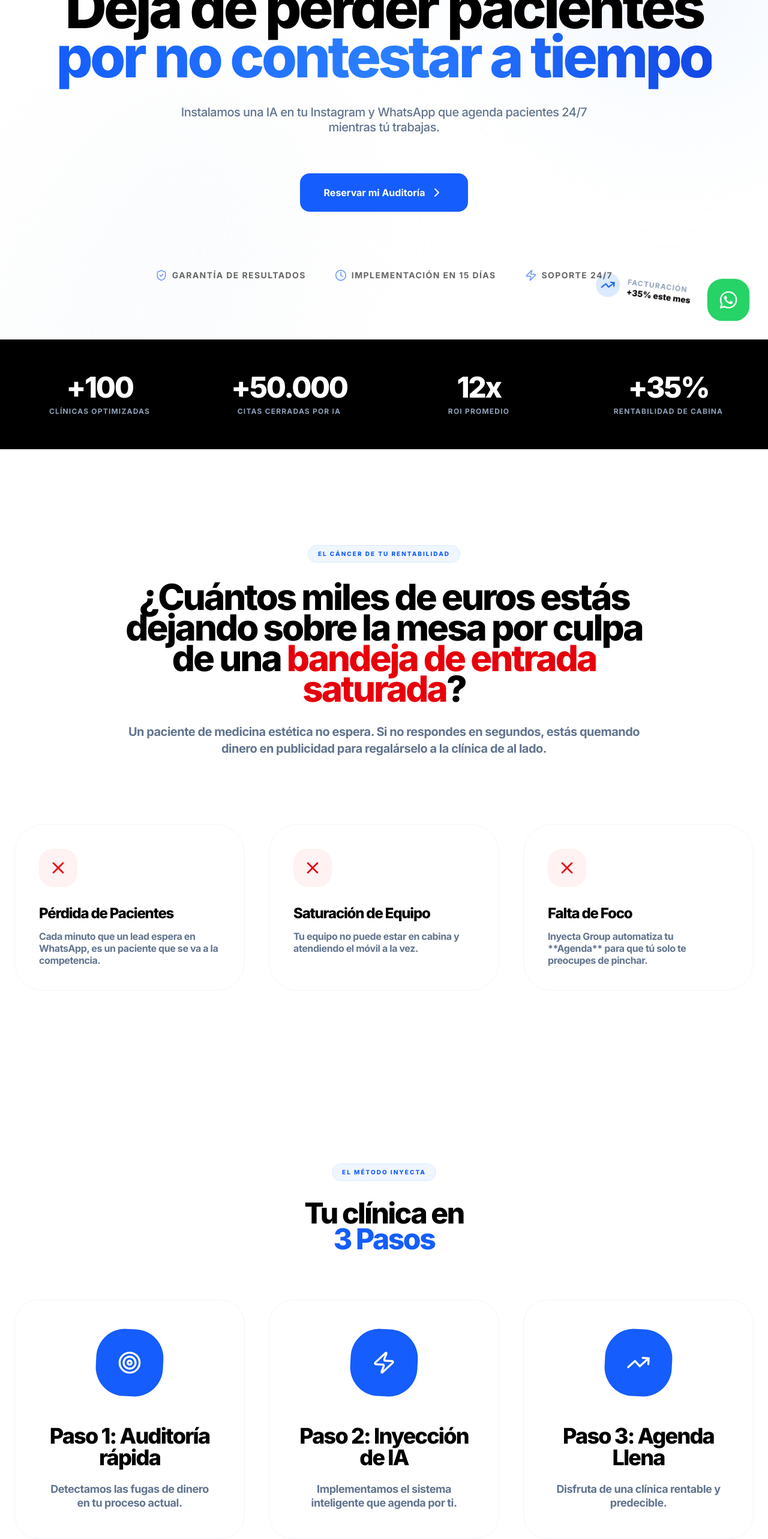
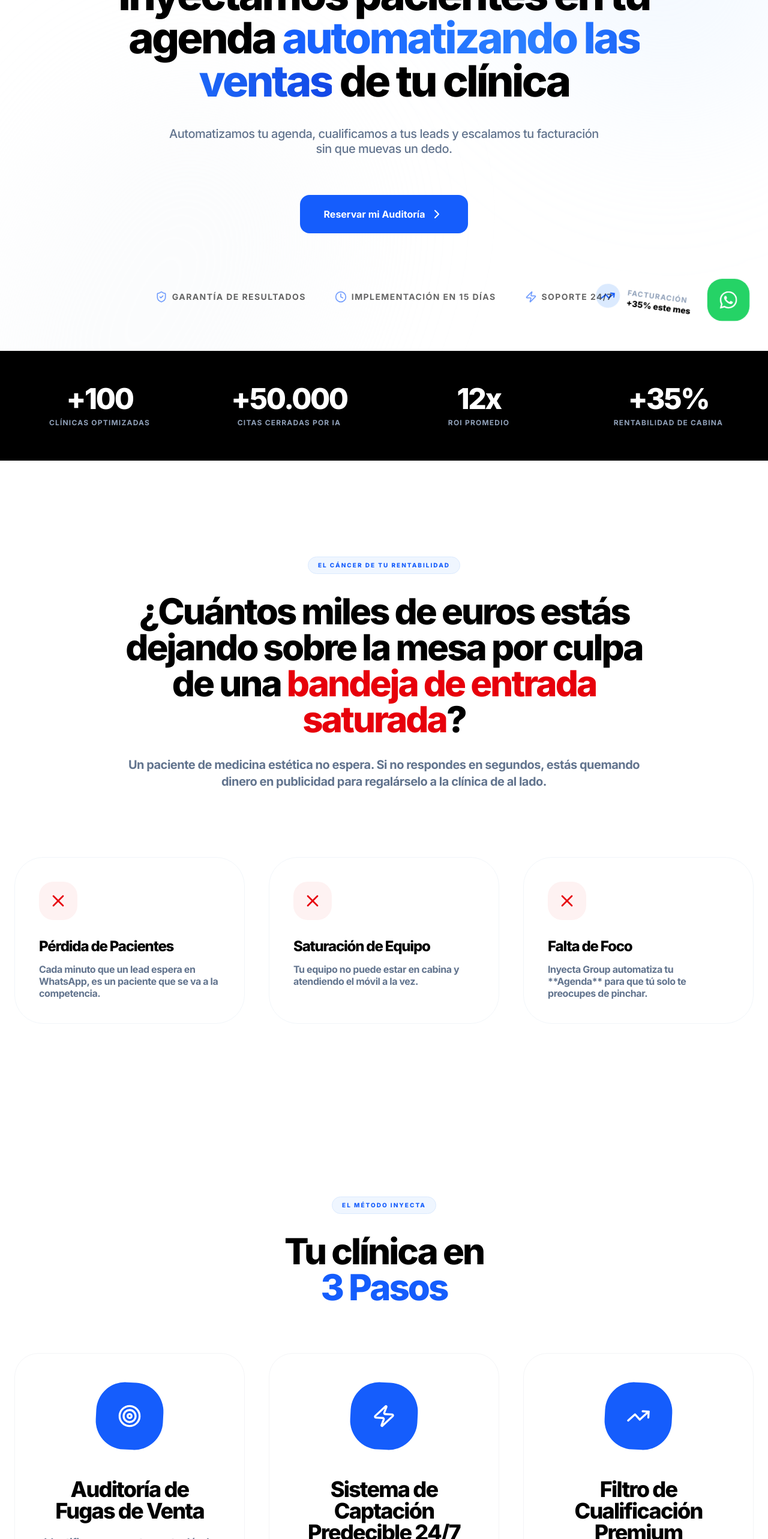
Before and after one commit to INYECTA/Inyecta-Group, a React (Vite) app: page / in a window 1280 px wide. Shown: the part 234-2800 px from the top of the page at 60% size. Built offline with nearby package versions, Linux system fonts and the light colour scheme.

Commit message:
feat: Refactor hero section text and styling
Updates the main headline and description in the hero section to better reflect the application's value proposition. Adjusts font sizes and max widths for improved responsiveness across devices.

```diff
--- a/src/pages/Home.tsx
+++ b/src/pages/Home.tsx
@@ -123,9 +123,9 @@ const Hero = () => {
           initial={{ opacity: 0, y: 40 }}
           animate={{ opacity: 1, y: 0 }}
           transition={{ duration: 0.8, ease: [0.23, 1, 0.32, 1] }}
-          className="text-4xl sm:text-5xl md:text-7xl lg:text-8xl font-extrabold text-black mb-6 md:mb-10 leading-[1.1] md:leading-[0.85] max-w-6xl tracking-tighter"
+          className="text-3xl sm:text-5xl md:text-6xl lg:text-7xl font-extrabold text-black mb-6 md:mb-10 leading-[1.1] md:leading-[1] max-w-5xl tracking-tighter"
         >
-          Deja de perder pacientes <span className="potion-text-gradient">por no contestar a tiempo</span>
+          Inyectamos pacientes en tu agenda <span className="potion-text-gradient">automatizando las ventas</span> de tu clínica
         </motion.h1>
 
         <motion.p
@@ -134,7 +134,7 @@ const Hero = () => {
           transition={{ delay: 0.2, duration: 0.8 }}
           className="text-base sm:text-lg md:text-xl text-slate-500 max-w-3xl mx-auto mb-8 md:mb-16 leading-snug md:leading-tight tracking-tight px-4 font-medium"
         >
-          Instalamos una IA en tu Instagram y WhatsApp que agenda pacientes 24/7 mientras tú trabajas.
+          Automatizamos tu agenda, cualificamos a tus leads y escalamos tu facturación sin que muevas un dedo.
         </motion.p>
 
         <motion.div
@@ -360,7 +360,7 @@ const ProblemSection = () => {
             whileInView={{ opacity: 1, y: 0 }}
             viewport={{ once: true }}
             transition={{ delay: 0.1 }}
-            className="text-3xl sm:text-4xl md:text-6xl font-extrabold tracking-tighter text-black mb-8 leading-[1] md:leading-[0.85]"
+            className="text-2xl sm:text-3xl md:text-5xl lg:text-6xl font-extrabold tracking-tighter text-black mb-8 leading-[1.1] md:leading-[1]"
           >
             ¿Cuántos miles de euros estás dejando sobre la mesa por culpa de una <span className="text-red-600">bandeja de entrada saturada</span>?
           </motion.h2>
@@ -401,18 +401,18 @@ const ProblemSection = () => {
 const SolutionSection = () => {
   const solutionList = [
     {
-      title: "Paso 1: Auditoría rápida",
-      desc: "Detectamos las fugas de dinero en tu proceso actual.",
+      title: "Auditoría de Fugas de Venta",
+      desc: "Identificamos exactamente dónde estás perdiendo dinero en tu proceso de atención actual.",
       icon: <Target className="w-10 h-10" />
     },
     {
-      title: "Paso 2: Inyección de IA",
-      desc: "Implementamos el sistema inteligente que agenda por ti.",
+      title: "Sistema de Captación Predecible 24/7",
+      desc: "Un agente digital cualificado que nunca duerme, atiende DMs y agenda citas mientras tú operas.",
       icon: <Zap className="w-10 h-10" />
     },
     {
-      title: "Paso 3: Agenda Llena",
-      desc: "Disfruta de una clínica rentable y predecible.",
+      title: "Filtro de Cualificación Premium",
+      desc: "Cribamos a los curiosos para que solo los pacientes con alto potencial de compra lleguen a tu calendario.",
       icon: <TrendingUp className="w-10 h-10" />
     },
   ];
@@ -422,7 +422,7 @@ const SolutionSection = () => {
       <div className="potion-container">
         <div className="text-center max-w-3xl mx-auto mb-16 md:mb-20">
           <div className="potion-badge">El Método Inyecta</div>
-          <h2 className="text-2xl sm:text-3xl md:text-5xl font-extrabold tracking-tighter mb-6 md:mb-8 leading-[1.1] md:leading-[0.9]">
+          <h2 className="text-2xl sm:text-3xl md:text-5xl lg:text-6xl font-extrabold tracking-tighter mb-6 md:mb-8 leading-[1.1] md:leading-[1]">
             Tu clínica en <br className="hidden md:block" /> <span className="text-blue-600">3 Pasos</span>
           </h2>
         </div>
@@ -533,6 +533,59 @@ const ResultsSection = () => {
   );
 };
 
+const ComparisonSection = () => {
+  return (
+    <section className="py-20 md:py-32 px-4 md:px-6 bg-white overflow-hidden relative">
+      <div className="potion-container">
+        <div className="text-center max-w-3xl mx-auto mb-16 md:mb-20">
+          <div className="potion-badge">Transformación Radical</div>
+          <h2 className="text-2xl sm:text-3xl md:text-5xl lg:text-6xl font-extrabold tracking-tighter mb-6 md:mb-8 leading-[1.1] md:leading-[1]">
+            Antes vs Después
+          </h2>
+        </div>
+
+        <div className="grid grid-cols-1 md:grid-cols-2 gap-8 md:gap-12">
+          {/* Antes */}
+          <motion.div
+            initial={{ opacity: 0, x: -30 }}
+            whileInView={{ opacity: 1, x: 0 }}
+            viewport={{ once: true }}
+            className="p-10 md:p-16 rounded-[3rem] border border-red-100 bg-red-50/30 flex flex-col items-center text-center"
+          >
+            <h3 className="text-2xl md:text-4xl font-extrabold text-red-600 mb-8 tracking-tighter uppercase">EL CAOS ACTUAL</h3>
+            <ul className="space-y-6">
+              {['DMs colapsados', 'Respuestas tardías', 'Pacientes perdidos'].map((item, i) => (
+                <li key={i} className="flex items-center justify-center gap-3 text-lg md:text-xl text-red-700 font-bold tracking-tight">
+                  <X className="w-6 h-6 flex-shrink-0" />
+                  {item}
+                </li>
+              ))}
+            </ul>
+          </motion.div>
+
+          {/* Después */}
+          <motion.div
+            initial={{ opacity: 0, x: 30 }}
+            whileInView={{ opacity: 1, x: 0 }}
+            viewport={{ once: true }}
+            className="p-10 md:p-16 rounded-[3rem] border border-green-100 bg-green-50/30 flex flex-col items-center text-center"
+          >
+            <h3 className="text-2xl md:text-4xl font-extrabold text-green-600 mb-8 tracking-tighter uppercase">EL EFECTO INYECTA</h3>
+            <ul className="space-y-6">
+              {['Agenda llena', 'Respuestas instantáneas', 'Facturación garantizada'].map((item, i) => (
+                <li key={i} className="flex items-center justify-center gap-3 text-lg md:text-xl text-green-700 font-bold tracking-tight">
+                  <Check className="w-6 h-6 flex-shrink-0" />
+                  {item}
+                </li>
+              ))}
+            </ul>
+          </motion.div>
+        </div>
+      </div>
+    </section>
+  );
+};
+
 export const Home = () => {
   return (
     <div className="bg-white">
@@ -542,6 +595,7 @@ export const Home = () => {
       <div className="relative">
         <ProblemSection />
         <SolutionSection />
+        <ComparisonSection />
         <PricingSection />
         <ResultsSection />
         <Testimonials />
```
